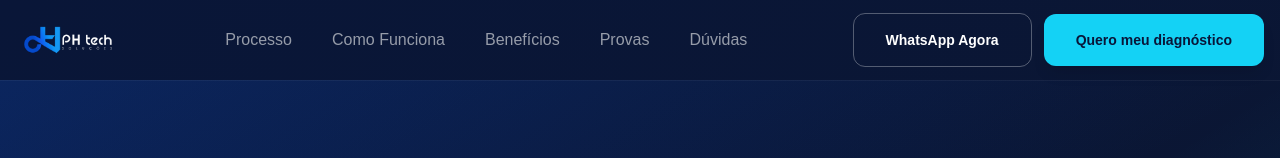
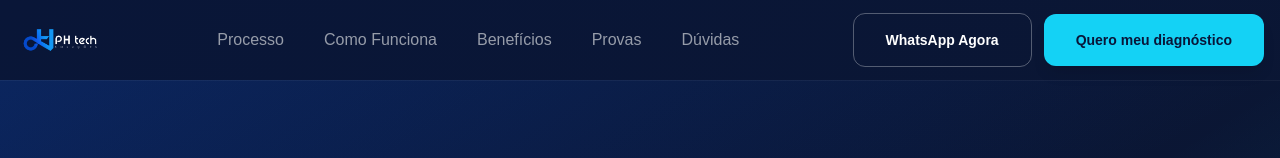
Before and after one commit to phtechsolucoes/LandingPage, a Next.js app: page / in a window 1280 px wide. Shown: the top 158 px of the page. Built offline with nearby package versions, Linux system fonts and the light colour scheme; a web font is replaced by a local one.

Commit message:
Update Header.tsx

```diff
--- a/src/components/Header.tsx
+++ b/src/components/Header.tsx
@@ -114,20 +114,18 @@ const Header = () => {
                 window.scrollTo({ top: 0, behavior: 'smooth' })
                 setIsMenuOpen(false)
               }}
-              className="focus:outline-none focus:ring-2 focus:ring-accent rounded-lg p-1 transition-transform hover:scale-105"
+              className="focus:outline-none focus:ring-2 focus:ring-accent rounded-lg p-1 transition-transform hover:scale-105 flex items-center gap-3"
             >
               <Image
                 src="/logo-phtech.png"
-                alt="PH Tech - Voltar ao topo"
-                width={96}
-                height={96}
-                className="h-24 w-auto"
+                alt="PH Tech Soluções - Voltar ao topo"
+                width={60}
+                height={60}
+                className="h-20 w-auto"
                 priority
               />
             </button>
-          </motion.div>
-
-          {/* Desktop Navigation */}
+          </motion.div>          {/* Desktop Navigation */}
           <nav className="hidden md:flex items-center space-x-2">
             {navItems.map((item, index) => (
               <motion.a
```
